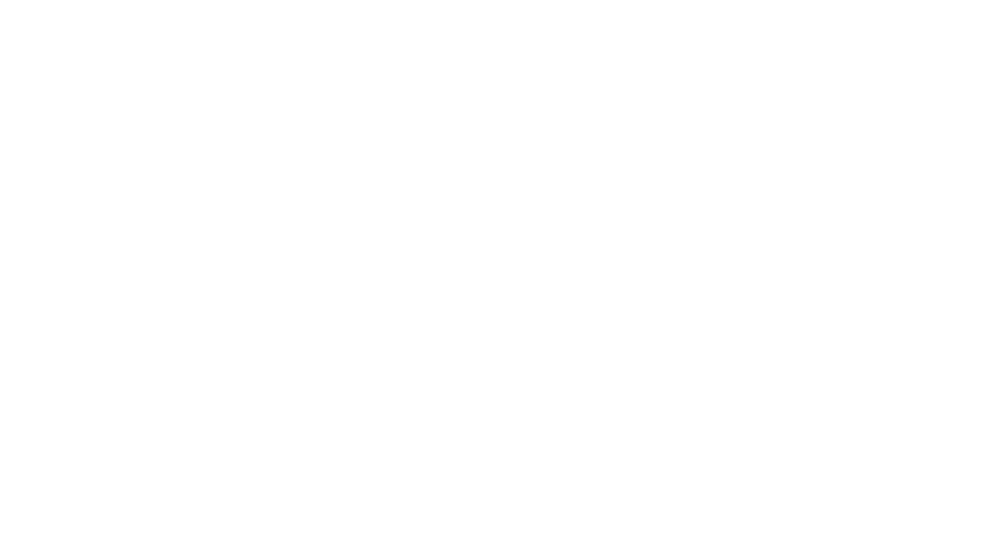
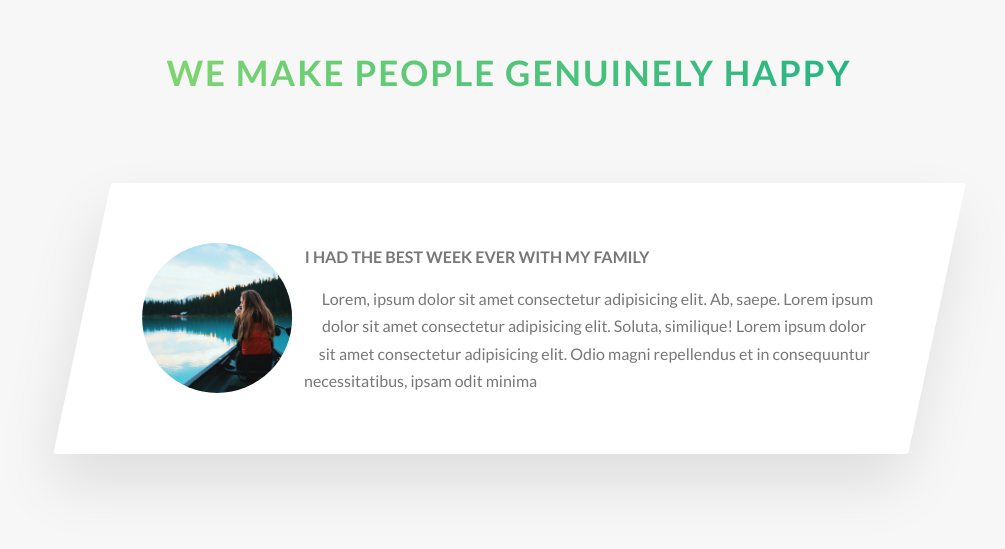
Before and after one commit to J0ssue/Advanced-CSS-vue, a Vue app: page / in a window 1280 px wide. Shown: the part 3343-3892 px from the top of the page, without its empty margins (131-1136 px from the left). Before the commit the page ends 3266 px from the top, so only its background shows below. Built offline with nearby package versions, Linux system fonts and the light colour scheme.

Commit message:
add stories section

```diff
--- /dev/null
+++ b/src/components/Story.vue
@@ -0,0 +1,29 @@
+<template>
+	<div class="story">
+		<figure class="story__shape">
+			<img
+				src="../assets/images/nat-8.jpg"
+				alt="person on a tour"
+				class="story__img"
+			/>
+		</figure>
+		<div class="story__text">
+			<heading-tertiary
+				class="u-margin-bottom-small"
+				text="I had the best week ever with my family"
+			></heading-tertiary>
+			<p>
+				Lorem, ipsum dolor sit amet consectetur adipisicing elit. Ab, saepe.
+				Lorem ipsum dolor sit amet consectetur adipisicing elit. Soluta,
+				similique! Lorem ipsum dolor sit amet consectetur adipisicing elit. Odio
+				magni repellendus et in consequuntur necessitatibus, ipsam odit minima
+			</p>
+		</div>
+	</div>
+</template>
+
+<script>
+	export default {
+		name: "Story"
+	};
+</script>
--- a/src/main.js
+++ b/src/main.js
@@ -9,12 +9,14 @@ import HeadingTertiary from './components/HeadingTertiary.vue';
 import Composition from './components/Composition.vue';
 import FeatureBox from './components/FeatureBox.vue';
 import Card from './components/Card.vue';
+import Story from './components/Story.vue';
 
 Vue.component('heading-secondary', HeadingSecondary);
 Vue.component('heading-tertiary', HeadingTertiary);
 Vue.component('composition', Composition);
 Vue.component('feature-box', FeatureBox);
 Vue.component('card', Card);
+Vue.component('story', Story);
 
 Vue.config.productionTip = false
 
--- a/src/pages/Home.vue
+++ b/src/pages/Home.vue
@@ -8,6 +8,8 @@
 			<feature-section></feature-section>
 			<!-- TOURS SECTION -->
 			<tours-section></tours-section>
+			<!-- STORIES SECTION -->
+			<stories-section></stories-section>
 		</main>
 	</div>
 </template>
@@ -17,12 +19,14 @@
 	import About from "@/sections/home/About";
 	import Feature from "@/sections/home/Feature";
 	import Tours from "@/sections/home/Tours";
+	import Stories from "@/sections/home/Stories";
 	export default {
 		components: {
 			"header-section": Header,
 			"about-section": About,
 			"feature-section": Feature,
-			"tours-section": Tours
+			"tours-section": Tours,
+			"stories-section": Stories
 		},
 		name: "Home"
 	};
--- /dev/null
+++ b/src/sass/components/_story.scss
@@ -0,0 +1,30 @@
+.story {
+    width: 75%;
+    margin: 0 auto;
+    box-shadow: 0 3rem 6rem rgba($color-black, .1);
+    background-color: $color-white;
+    border-radius: 3px;
+    padding: 6rem;
+    padding-left: 9rem;
+    font-size: $default-font-size;
+    transform: skewX(-12deg);
+    &>* {
+        transform: skewX(12deg);
+    }
+    &__shape {
+        height: 15rem;
+        width: 15rem;
+        float: left;
+        -webkit-shape-outside: circle(50% at 50% 50%);
+        shape-outside: circle(50% at 50% 50%);
+        -webkit-clip-path: circle(50% at 50% 50%);
+        clip-path: circle(50% at 50% 50%);
+        transform: translateX(-3rem) skewX(12deg);
+    }
+    &__img {
+        height: 100%;
+    }
+    &__text {
+        transform: skewX(12deg);
+    }
+}
--- a/src/sass/main.scss
+++ b/src/sass/main.scss
@@ -12,6 +12,7 @@
 @import './components/composition';
 @import './components/feature-box';
 @import './components/card';
+@import './components/story';
 // layout
 @import './layout/header';
 @import './layout/grid-floats';
--- a/src/sass/pages/_home.scss
+++ b/src/sass/pages/_home.scss
@@ -22,3 +22,8 @@
     padding: 25rem 0 15rem 0;
     margin-top: -12rem;
 }
+
+.section-stories {
+    background-color: $color-grey-light-1;
+    padding: 15rem 0;
+}
--- /dev/null
+++ b/src/sections/home/Stories.vue
@@ -0,0 +1,18 @@
+<template>
+	<section class="section-stories">
+		<header class="u-center-text u-margin-bottom-big">
+			<heading-secondary
+				text="We make people genuinely happy"
+			></heading-secondary>
+		</header>
+		<div class="row">
+			<story />
+		</div>
+	</section>
+</template>
+
+<script>
+	export default {
+		name: "StoriesSection"
+	};
+</script>
```
